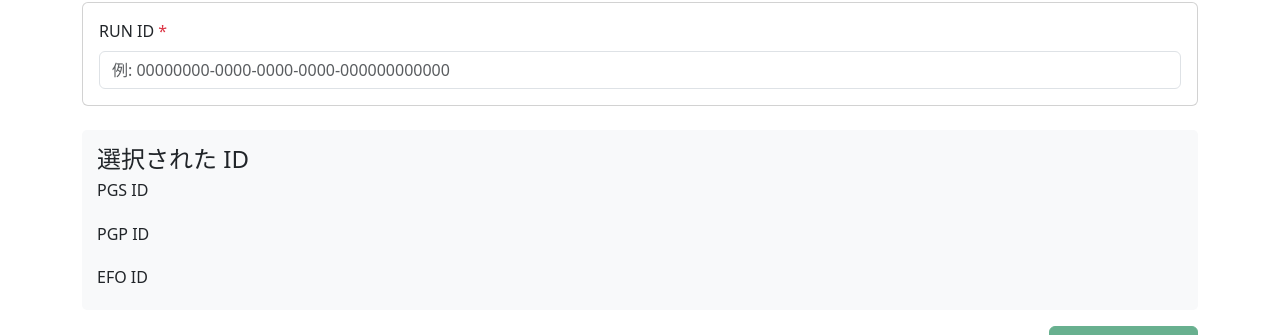
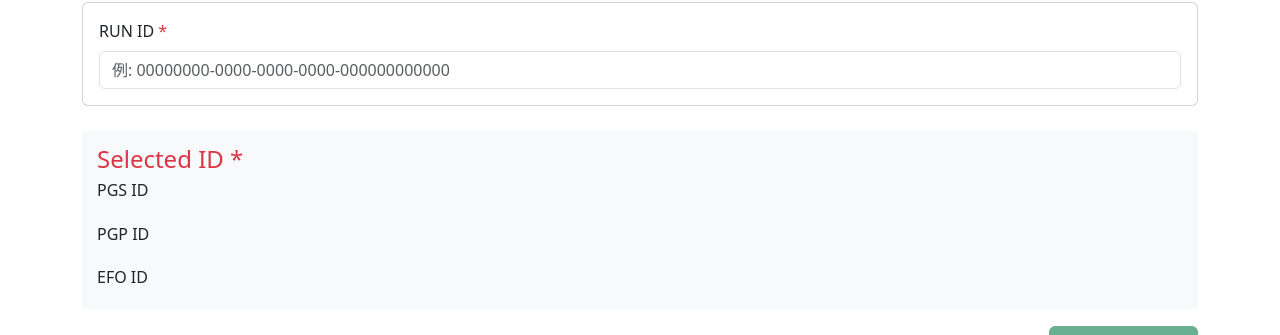
Before and after one commit to manabuishii/imputation-server-ui, a Flask app: page /pgs in a window 1280 px wide. Shown: the part 1063-1398 px from the top of the page. Run offline with Flask 3, Linux system fonts and the light colour scheme; data that the repository does not hold is empty; some libraries are stand-ins or nearby versions.

Commit message:
Update selected IDs

```diff
--- a/templates/pgs.html
+++ b/templates/pgs.html
@@ -172,7 +172,7 @@
             </div>
         </div>
         <div class="selected-ids" id="selected-ids-container">
-            <h4>選択された ID</h4>
+            <h4 class="text-danger">Selected ID <span class="text-danger">*</span></h4>
             <div class="mb-3">
             <h6>PGS ID</h6>
             <div id="selected-pgs-ids" class="d-flex flex-wrap"></div>
```
